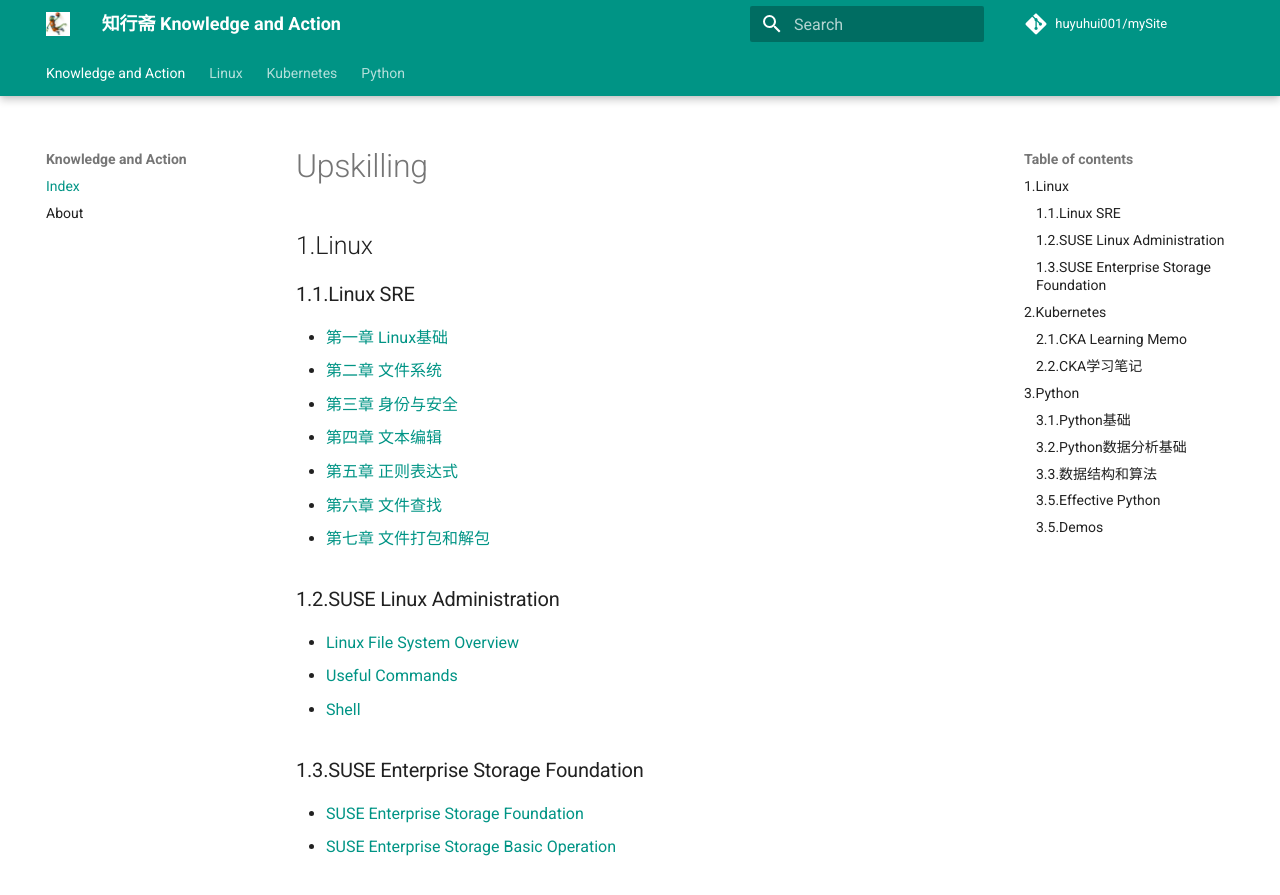
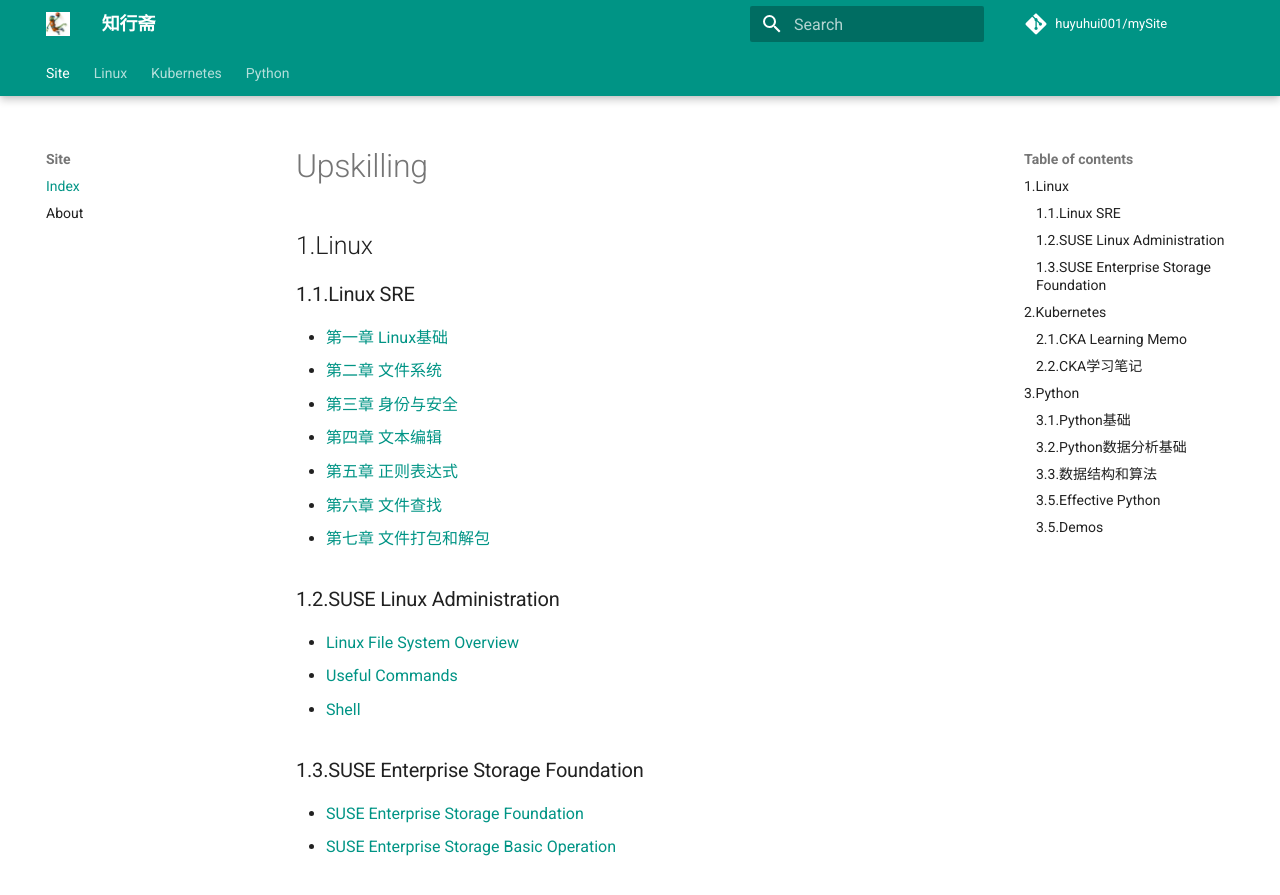
Before and after one commit to huyuhui001/mySite, an MkDocs documentation site: the page built from docs/index.md, in a window 1280 px wide and 900 px high. Shown: the top 895 px of the window. Built offline with MkDocs 1.6.1 and Material for MkDocs 9.7.7, drawn with Linux system fonts in a browser that asks for light colours; comment, search, counter and statistics services are not loaded.

Commit message:
mkdocs.yml

```diff
--- a/mkdocs.yml
+++ b/mkdocs.yml
@@ -1,4 +1,4 @@
-site_name: 知行斋 Knowledge and Action
+site_name: 知行斋
 site_url: https://huyuhui001.github.io/mySite/
 repo_name: "huyuhui001/mySite"
 repo_url: https://github.com/huyuhui001/mySite
@@ -67,7 +67,7 @@
 extra_css: [extra.css]
 
 nav:
-- Knowledge and Action:
+- Site:
   - Index: index.md
   - About: about.md
 - Linux:
```
